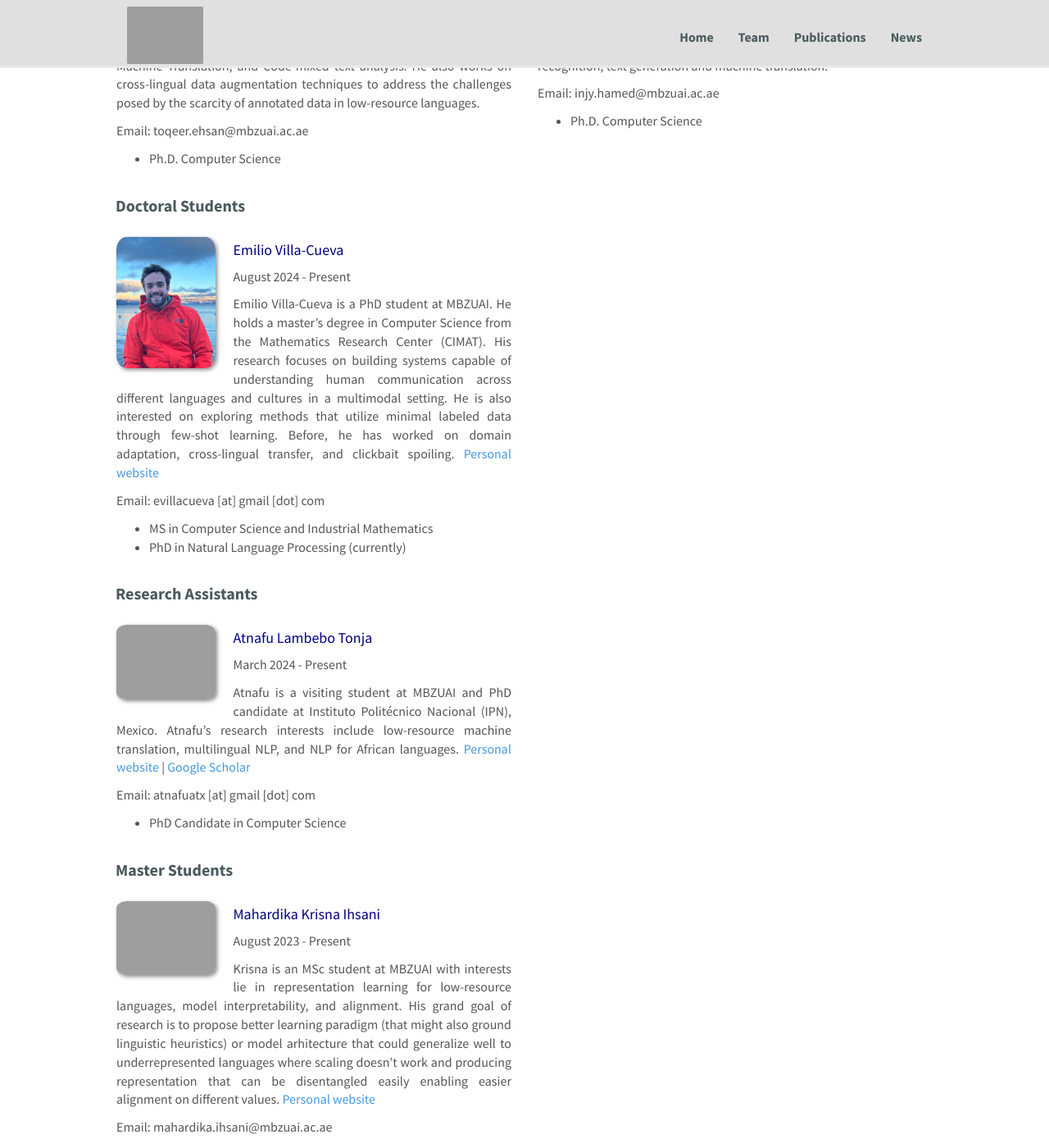
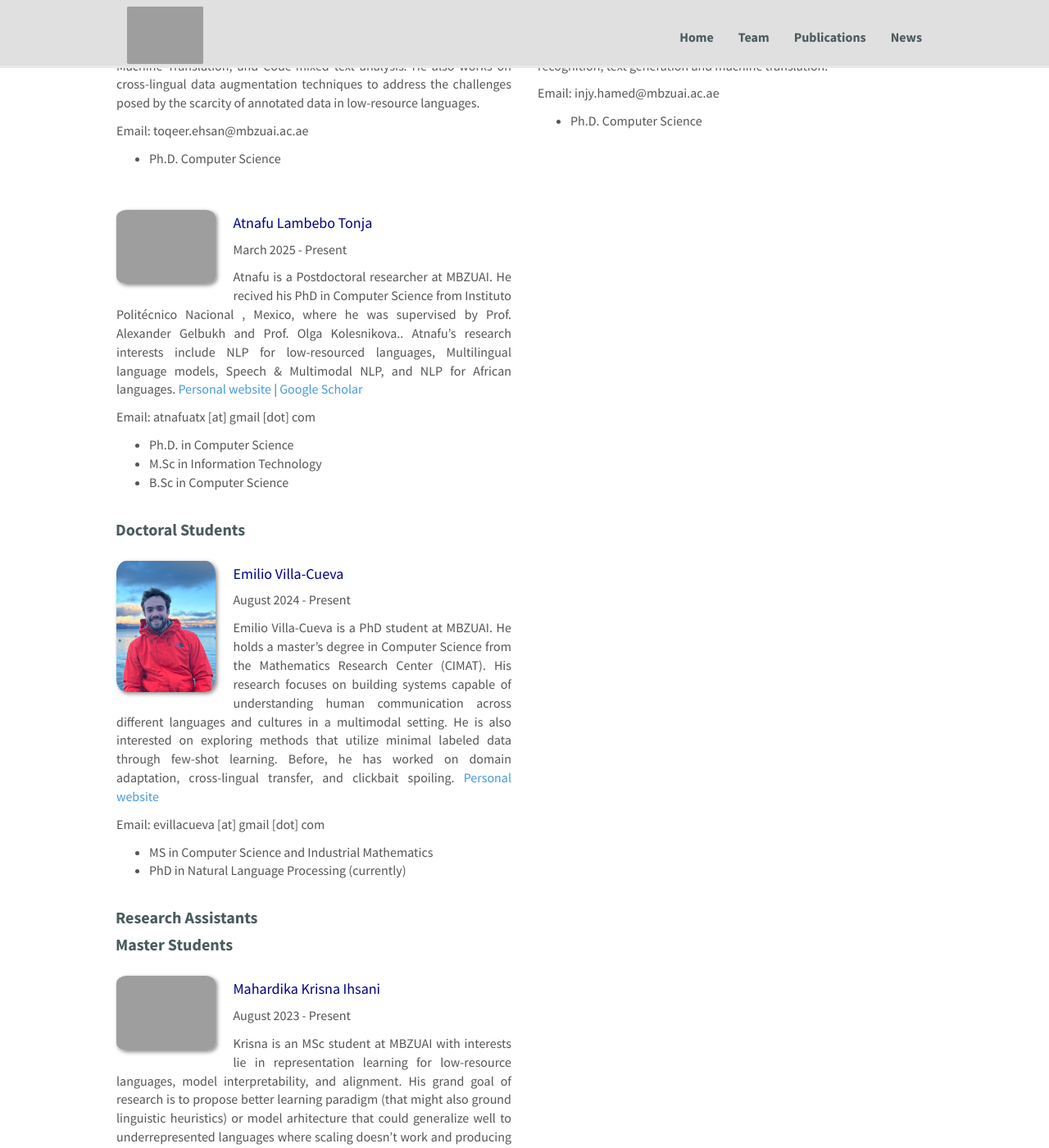
Before and after one commit to RiTUAL-MBZUAI/web, a Jekyll site: the page built from _pages/team.md, in a window 1280 px wide and 1400 px high, scrolled down 704 px. Shown: the whole window at 82% size. Built offline with Jekyll 4.4.1, drawn with Linux system fonts in a browser that asks for light colours; nearby versions of some CDN libraries.

Commit message:
updated my profile

```diff
--- a/_data/postdocs.yml
+++ b/_data/postdocs.yml
@@ -19,3 +19,14 @@
   education2:
   education3:
   education4:
+
+- name: Atnafu Lambebo Tonja
+  photo: atnafu.png
+  duration:  March 2025 - Present
+  info: Atnafu is a Postdoctoral researcher at MBZUAI. He recived his PhD in Computer Science from Instituto Politécnico Nacional , Mexico, where he was supervised by Prof. Alexander Gelbukh and Prof. Olga Kolesnikova.. Atnafu's research interests include NLP for low-resourced languages, Multilingual language models, Speech & Multimodal NLP, and NLP for African languages. [Personal website](https://atnafu.github.io/) | [Google Scholar](https://scholar.google.com/citations?user=rubyApkAAAAJ&hl=en)
+  email: atnafuatx [at] gmail [dot] com
+  number_educ: 3
+  education1: Ph.D. in Computer Science
+  education2: M.Sc in Information Technology
+  education3: B.Sc in Computer Science
+  education4:
--- a/_data/ra.yml
+++ /dev/null
@@ -1,10 +0,0 @@
-- name: Atnafu Lambebo Tonja
-  photo: atnafu.png
-  duration:  March 2024 - Present
-  info: Atnafu is a visiting student at MBZUAI and PhD candidate at Instituto Politécnico Nacional (IPN), Mexico. Atnafu's research interests include low-resource machine translation, multilingual NLP, and NLP for African languages. [Personal website](https://atnafu.github.io/) | [Google Scholar](https://scholar.google.com/citations?user=rubyApkAAAAJ&hl=en)
-  email: atnafuatx [at] gmail [dot] com
-  number_educ: 1
-  education1: PhD Candidate in Computer Science
-  education2:
-  education3:
-  education4:
```
